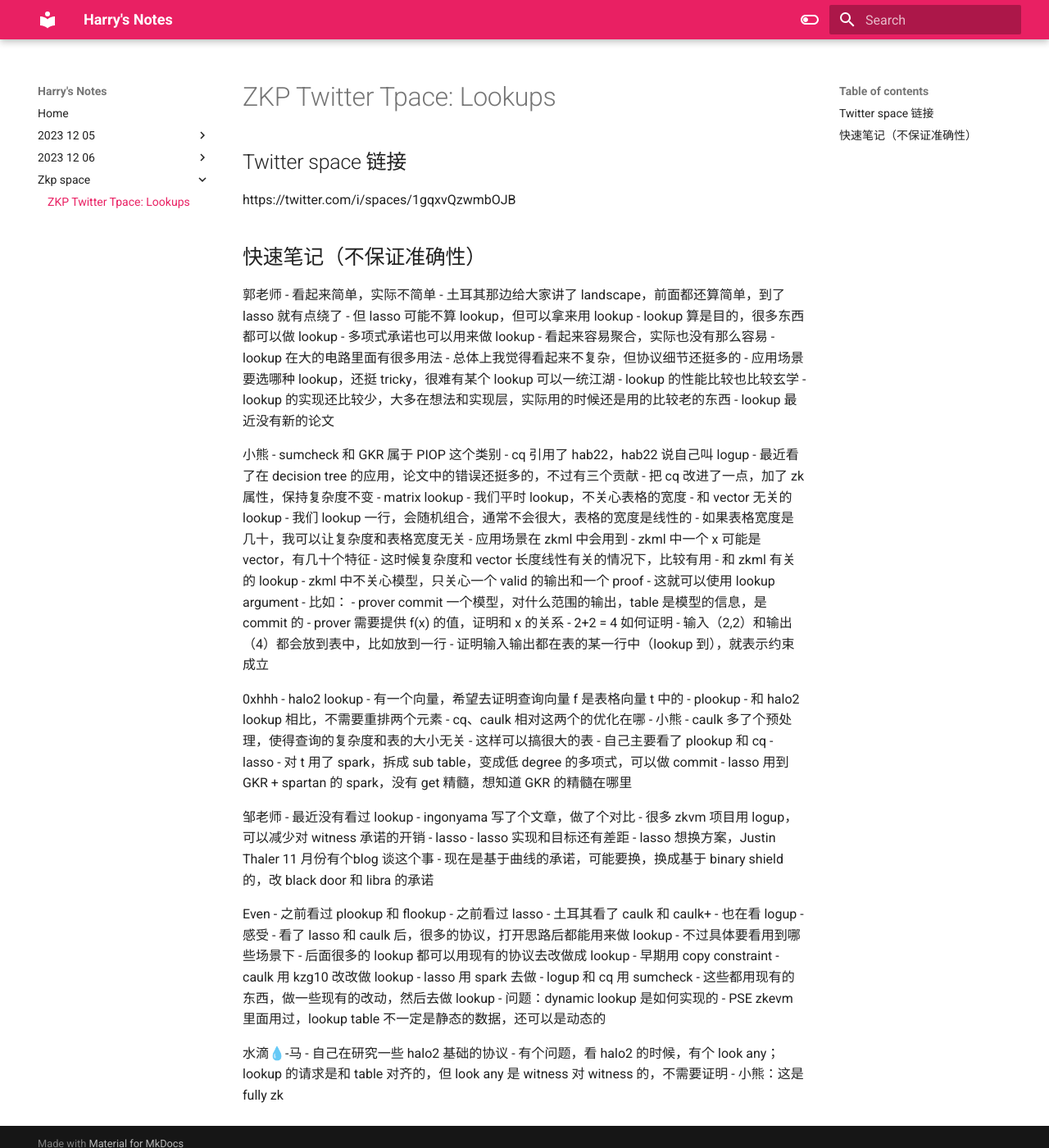
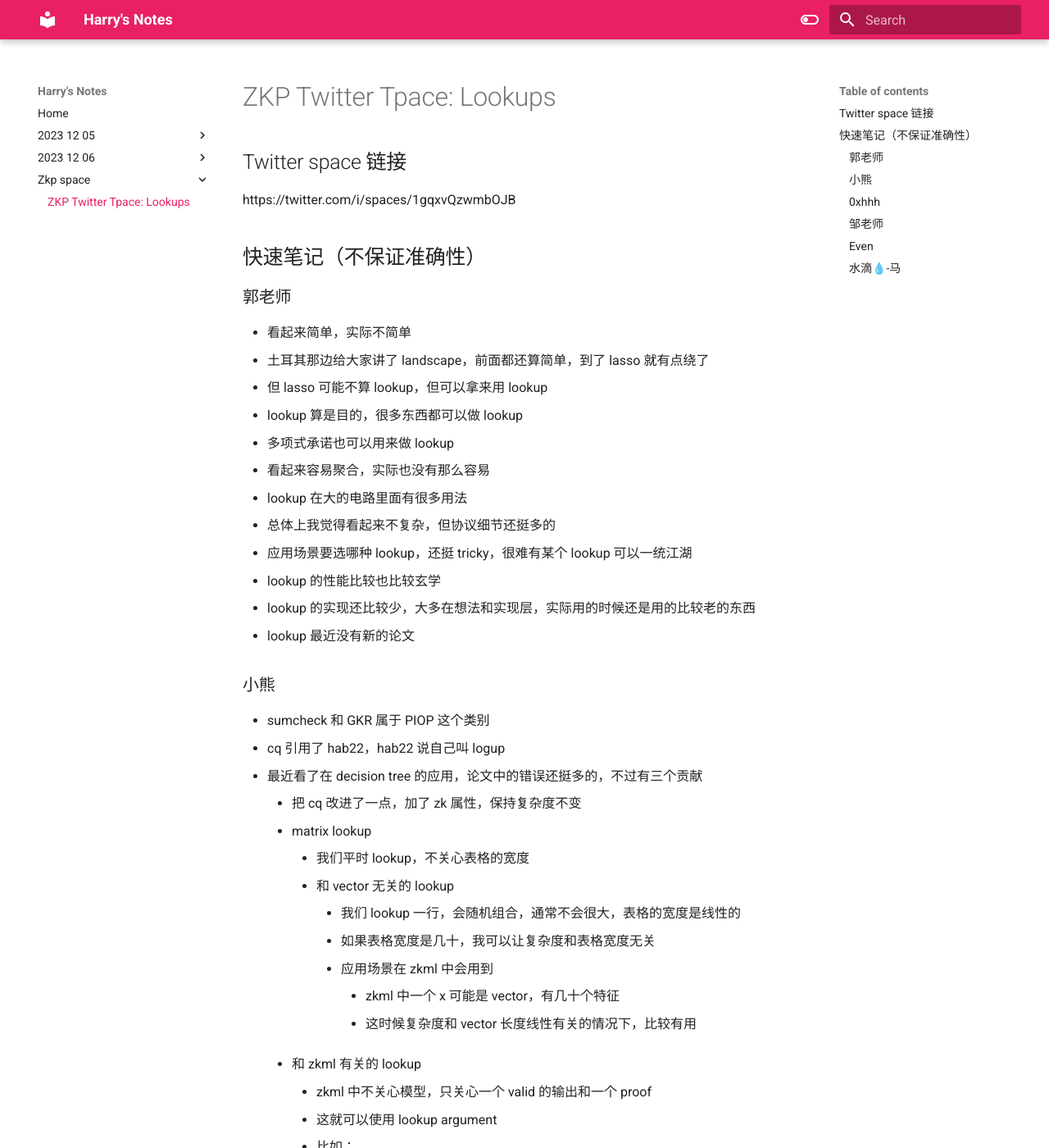
Before and after one commit to harryx1x1/is-awesome, an MkDocs documentation site: the page built from docs/zkp space/2023-12-07-zkp-space-lookups.md, in a window 1280 px wide and 1400 px high. Shown: the whole window at 82% size. Built offline with MkDocs 1.6.1 and Material for MkDocs 9.7.7, drawn with Linux system fonts in a browser that asks for light colours; some of the changed text lies outside the part shown.

Commit message:
Update 2023-12-07-zkp-space-lookups.md

```diff
--- a/docs/zkp space/2023-12-07-zkp-space-lookups.md
+++ b/docs/zkp space/2023-12-07-zkp-space-lookups.md
@@ -3,8 +3,7 @@
 https://twitter.com/i/spaces/1gqxvQzwmbOJB
 
 ## 快速笔记（不保证准确性）
-
-郭老师
+### 郭老师
 - 看起来简单，实际不简单
 - 土耳其那边给大家讲了 landscape，前面都还算简单，到了 lasso 就有点绕了
 - 但 lasso 可能不算 lookup，但可以拿来用 lookup
@@ -18,7 +17,7 @@ https://twitter.com/i/spaces/1gqxvQzwmbOJB
 - lookup 的实现还比较少，大多在想法和实现层，实际用的时候还是用的比较老的东西
 - lookup 最近没有新的论文
 
-小熊
+### 小熊
 - sumcheck 和 GKR 属于 PIOP 这个类别
 - cq 引用了 hab22，hab22 说自己叫 logup
 - 最近看了在 decision tree 的应用，论文中的错误还挺多的，不过有三个贡献
@@ -41,7 +40,7 @@ https://twitter.com/i/spaces/1gqxvQzwmbOJB
 	- 输入（2,2）和输出（4）都会放到表中，比如放到一行
 	- 证明输入输出都在表的某一行中（lookup 到），就表示约束成立
 
-0xhhh
+### 0xhhh
 - halo2 lookup
 	- 有一个向量，希望去证明查询向量 f 是表格向量 t 中的
 - plookup
@@ -55,7 +54,7 @@ https://twitter.com/i/spaces/1gqxvQzwmbOJB
 	- 对 t 用了 spark，拆成 sub table，变成低 degree 的多项式，可以做 commit
 	- lasso 用到 GKR + spartan 的 spark，没有 get 精髓，想知道 GKR 的精髓在哪里
 
-邹老师
+### 邹老师
 - 最近没有看过 lookup
 - ingonyama 写了个文章，做了个对比
 - 很多 zkvm 项目用 logup，可以减少对 witness 承诺的开销
@@ -64,7 +63,7 @@ https://twitter.com/i/spaces/1gqxvQzwmbOJB
 	- lasso 想换方案，Justin Thaler 11 月份有个blog 谈这个事
 		- 现在是基于曲线的承诺，可能要换，换成基于 binary shield 的，改 black door 和 libra 的承诺
 
-Even
+### Even
 - 之前看过 plookup 和 flookup
 - 之前看过 lasso
 - 土耳其看了 caulk 和 caulk+
@@ -81,7 +80,7 @@ Even
 - 问题：dynamic lookup 是如何实现的
 	- PSE zkevm 里面用过，lookup table 不一定是静态的数据，还可以是动态的
 
-水滴💧-马
+### 水滴💧-马
 - 自己在研究一些 halo2 基础的协议
 - 有个问题，看 halo2 的时候，有个 look any；lookup 的请求是和 table 对齐的，但 look any 是 witness 对 witness 的，不需要证明
 	- 小熊：这是 fully zk
```
